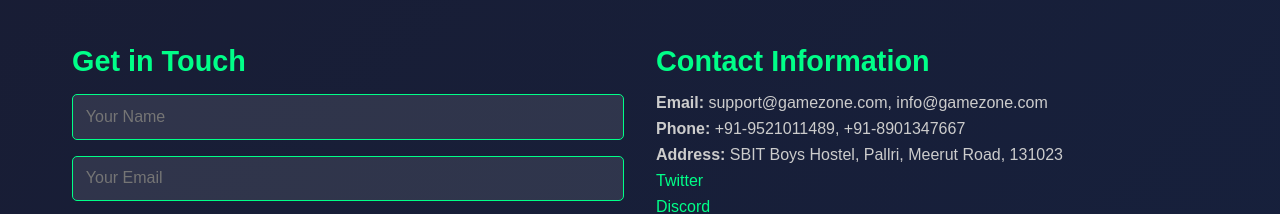
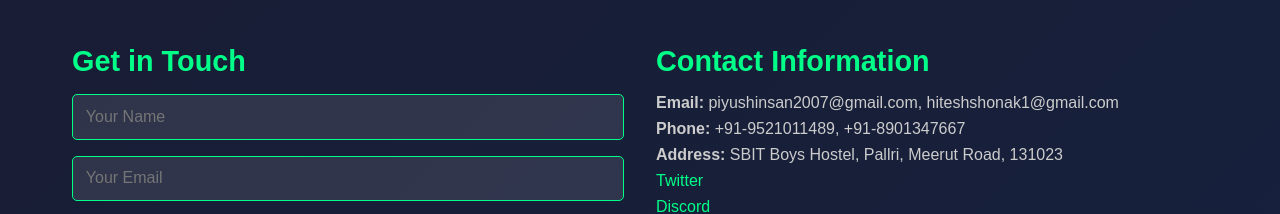
Before and after one commit to Piyushjangir1/Gaming-website, a plain HTML site: page index.html in a window 1280 px wide. Shown: the part 1524-1738 px from the top of the page. Drawn offline with Linux system fonts and the light colour scheme.

Commit message:
Update index.html

```diff
--- a/index.html
+++ b/index.html
@@ -50,7 +50,7 @@
             </div>
             <div class="contact-info">
                 <h3>Contact Information</h3>
-                <p><strong>Email:</strong> support@gamezone.com, info@gamezone.com</p>
+                <p><strong>Email:</strong> piyushinsan2007@gmail.com, hiteshshonak1@gmail.com</p>
                 <p><strong>Phone:</strong> +91-9521011489, +91-8901347667</p>
                 <p><strong>Address:</strong> SBIT Boys Hostel, Pallri, Meerut Road, 131023</p>
                 <div class="social-links">
```
